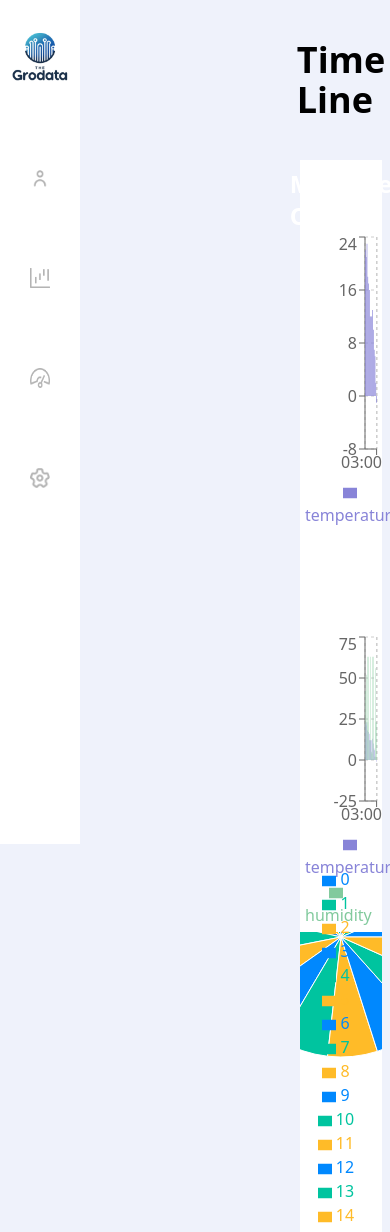
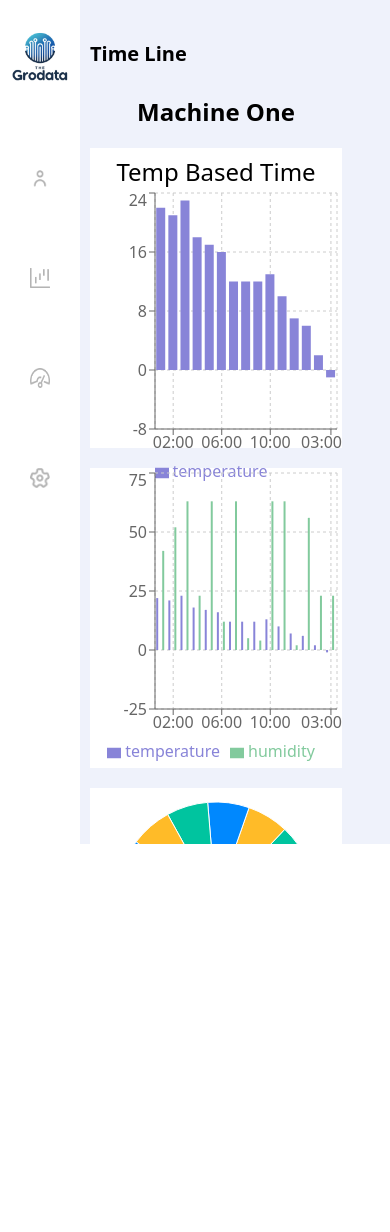
Before and after one commit to leostark221/Techno, a React (Vite) app: page /timeline in a window 390 px wide. After the commit the page ends 844 px from the top, so only its background shows below. Built offline with nearby package versions, Linux system fonts and the light colour scheme.

Commit message:
Multiple Screens Responsive & revamped TimeLine & Monitor

```diff
--- a/src/screens/Home/index.jsx
+++ b/src/screens/Home/index.jsx
@@ -122,7 +122,7 @@ export default function Home() {
   return (
     <div className="bg-backgroundColor min-h-screen overflow-auto  max-w-screen flex flex-col justify-center sm:pr-10   ">
       <div className=" ml-[90px] sm:ml-[270px] md:ml-[300px] mr-2 h-full ">
-        <div className="text-black font-bold text-xl sm:text-4xl w-full flex justify-center pt-10">
+        <div className="text-black font-bold text-xl sm:text-3xlstart w-full flex justify- pt-10">
           Home
         </div>
         <div className="mt-10 flex flex-col gap-10  justify-center">
--- a/src/screens/Monitor/index.jsx
+++ b/src/screens/Monitor/index.jsx
@@ -25,32 +25,43 @@ export default function StatusMonitor() {
   ];
 
   return (
-    <div className="bg-bodyColor h-screen flex flex-col justify-center ">
-      <div className="pt-10 max-w-screen-2xl mx-[300px] mr-2 h-full  ">
-        <div className="text-black font-bold text-4xl w-full flex justify-center">
-          Monitor Real Time{" "}
+    <div className="bg-bodyColor h-screen overflow-auto flex flex-col justify-center ">
+      <div className="pt-10 max-w-screen-2xl ml-[90px] sm:ml-[250px] lg:ml-[300px] mr-2 h-full  ">
+        <div className="text-black font-bold text-xl sm:text-3xl w-full flex justify-start">
+          Monitor Real Time
         </div>
-        <div className=" mt-10 flex flex-col gap-10  justify-center ">
-          <div className="bg-sideNavcolor h-[800px] w-full  flex flex-col ">
-            <div className="items-center text-black flex justify-center h-full gap-32">
-              <div className="bg-backgroundColor gap-5 w-60 rounded-full border-2 border-selectedNav flex flex-col  items-center h-60">
-                <div className="mt-10 text-xl">Temp</div>
-                <div className="text-6xl text-selectedNav  ">40C</div>
+        <div className="flex flex-col mt-20 gap-5">
+          <div className="flex gap-4 md:flex-row flex-col">
+            <div className="bg-white w-full flex  justify-center items-center py-10 rounded-2xl ">
+              <div className="bg-backgroundColor gap-5  w-40 h-40  md:h-60  md:w-60 rounded-full border-2 border-selectedNav flex flex-col  items-center ">
+                <div className="mt-4 md:mt-10 text-sm md:text-xl">Temp</div>
+                <div className="text-4xl md:text-6xl text-selectedNav  ">
+                  40C
+                </div>
               </div>
-
-              <div className="bg-backgroundColor gap-5 w-60 rounded-full border-2 border-selectedNav flex flex-col  items-center h-60">
-                <div className="mt-10 text-xl">Voltage</div>
-                <div className="text-6xl text-selectedNav ">100AM</div>
+            </div>
+            <div className="bg-white w-full flex justify-center items-center py-10 rounded-2xl">
+              <div className="bg-backgroundColor gap-5  w-40 h-40  md:h-60  md:w-60 rounded-full border-2 border-selectedNav flex flex-col  items-center ">
+                <div className="mt-4 md:mt-10 text-sm md:text-xl">Voltage</div>
+                <div className="text-4xl md:text-6xl text-selectedNav ">
+                  100AM
+                </div>
               </div>
-
-              <div className="bg-backgroundColor gap-5 w-60 rounded-full border-2 border-selectedNav flex flex-col  items-center h-60">
-                <div className="mt-10 text-xl">RPM</div>
-                <div className="text-6xl text-selectedNav ">40</div>
+            </div>
+          </div>
+          <div className=" flex gap-4 md:flex-row flex-col">
+            <div className="bg-white w-full flex justify-center items-center py-10 rounded-2xl">
+              <div className="bg-backgroundColor gap-5  w-40 h-40  md:h-60  md:w-60 rounded-full border-2 border-selectedNav flex flex-col  items-center ">
+                <div className="mt-4 md:mt-10 text-sm md:text-xl">RPM</div>
+                <div className="text-4xl md:text-6xl text-selectedNav ">40</div>
               </div>
-
-              <div className="bg-backgroundColor gap-5 w-60 rounded-full border-2 border-selectedNav flex flex-col  items-center h-60">
-                <div className="mt-10 text-xl">Run Time</div>
-                <div className="text-6xl text-selectedNav ">40m</div>
+            </div>
+            <div className="bg-white w-full flex justify-center items-center py-10 rounded-2xl">
+              <div className="bg-backgroundColor gap-5  w-40 h-40  md:h-60  md:w-60 rounded-full border-2 border-selectedNav flex flex-col  items-center ">
+                <div className="mt-4 md:mt-10 text-sm md:text-xl">Run Time</div>
+                <div className="text-4xl md:text-6xl text-selectedNav ">
+                  40m
+                </div>
               </div>
             </div>
           </div>
--- a/src/screens/Settings/index.jsx
+++ b/src/screens/Settings/index.jsx
@@ -5,7 +5,7 @@ export default function Settings() {
   const [locked, setLocked] = useState(true);
 
   return (
-    <div className="bg-bodyColor h-screen flex flex-col justify-center ">
+    <div className="bg-bodyColor h-screen flex flex-col justify-center overflow-auto ">
       <div className="pt-10 max-w-screen-2xl mx-[300px] mr-2 h-full  ">
         <div className=" mt-10 flex flex-col gap-10  justify-center ">
           <div className=" h-[800px] w-full  flex flex-col ">
--- a/src/screens/TimeLine/index.jsx
+++ b/src/screens/TimeLine/index.jsx
@@ -1,4 +1,5 @@
 import React, { PureComponent } from "react";
+import { useEffect } from "react";
 import {
   ResponsiveContainer,
   PieChart,
@@ -17,6 +18,7 @@ import {
   Brush,
   BarChart,
   Cell,
+  Scatter,
 } from "recharts";
 
 export default function GraphTimeLine() {
@@ -85,17 +87,21 @@ export default function GraphTimeLine() {
   };
 
   return (
-    <div className="bg-bodyColor h-screen-2xl flex flex-col justify-center ">
-      <div className="pt-10 max-w-screen-2xl mx-[300px] mr-2 h-full  ">
-        <div className="text-black font-bold text-4xl w-full flex justify-center">
+    <div className="bg-bodyColor h-screen flex flex-col justify-center overflow-auto ">
+      <div className="ml-[90px] sm:ml-[245px] md:ml-[300px] mr-2 h-full pt-10 pr-10  ">
+        <div className="text-black font-bold text-xl sm:text-3xl w-full flex justify-start">
           Time Line
         </div>
-        <div className=" mt-10 flex flex-col gap-10  justify-center ">
-          <div className="bg-sideNavcolor h-full ">
-            <div className="flex justify-center text-white font-bold text-2xl pt-2">
+        <div className=" mt-5 flex flex-col w-full ">
+          <div className=" h-full flex w-full gap-5 flex-col ">
+            <div className="flex justify-center text-black font-bold text-2xl pt-2">
               Machine One
             </div>
-            <div style={{ width: "100%", height: 400 }}>
+            <div
+              className="bg-white py-2 "
+              style={{ width: "100%", height: 300 }}
+            >
+              <div className="text-center text-2xl ">Temp Based Time</div>
               <ResponsiveContainer width="100%" height={300}>
                 <BarChart data={data}>
                   <CartesianGrid strokeDasharray="3 3" />
@@ -107,8 +113,7 @@ export default function GraphTimeLine() {
                 </BarChart>
               </ResponsiveContainer>
             </div>
-
-            <div style={{ width: "100%" }}>
+            <div className="bg-white" style={{ width: "100%" }}>
               <ResponsiveContainer width="100%" height={300}>
                 <BarChart data={data}>
                   <CartesianGrid strokeDasharray="3 3" />
@@ -120,13 +125,16 @@ export default function GraphTimeLine() {
                   <Bar dataKey="humidity" fill="#82ca9d" />
                 </BarChart>
               </ResponsiveContainer>
+            </div>
+            <div className="bg-white">
               <ResponsiveContainer width="100%" height={300}>
                 <PieChart>
+                  <Legend />
                   <Pie
                     data={data}
                     cx="50%"
                     cy="50%"
-                    outerRadius={120}
+                    outerRadius={100}
                     fill="#8884d8"
                     dataKey="voltage"
                     onMouseEnter={(_, index, e) => {}}
@@ -141,8 +149,55 @@ export default function GraphTimeLine() {
                     ))}
                   </Pie>
                   <Tooltip content={renderCustomTooltip} />
+                </PieChart>
+              </ResponsiveContainer>
+            </div>
+          </div>
+          <div className=" h-full flex w-full gap-5 flex-col mt-[4%] ">
+            <div
+              className="bg-white py-2 "
+              style={{ width: "100%", height: 300 }}
+            >
+              <div className="text-center text-2xl ">
+                Temp & voltage based Time
+              </div>
+              <ResponsiveContainer width="100%" height="100%">
+                <ComposedChart
+                  width={500}
+                  height={400}
+                  data={data}
+                  margin={{
+                    top: 20,
+                    right: 20,
+                    bottom: 20,
+                    left: 20,
+                  }}
+                >
+                  <CartesianGrid stroke="#f5f5f5" />
+                  <XAxis dataKey="time" />
+                  <YAxis />
+                  <Tooltip />
                   <Legend />
-                </PieChart>
+                  <Bar dataKey="voltage" barSize={20} fill="#413ea0" />
+                  <Line
+                    type="monotone"
+                    dataKey="temperature"
+                    stroke="#ff7300"
+                  />
+                </ComposedChart>
+              </ResponsiveContainer>
+            </div>
+            <div className="bg-white" style={{ width: "100%" }}>
+              <ResponsiveContainer width="100%" height={300}>
+                <BarChart data={data}>
+                  <CartesianGrid strokeDasharray="3 3" />
+                  <XAxis dataKey="time" />
+                  <YAxis />
+                  <Tooltip />
+                  <Legend />
+                  <Bar dataKey="temperature" fill="#8884d8" />
+                  <Bar dataKey="humidity" fill="#82ca9d" />
+                </BarChart>
               </ResponsiveContainer>
             </div>
           </div>
```
